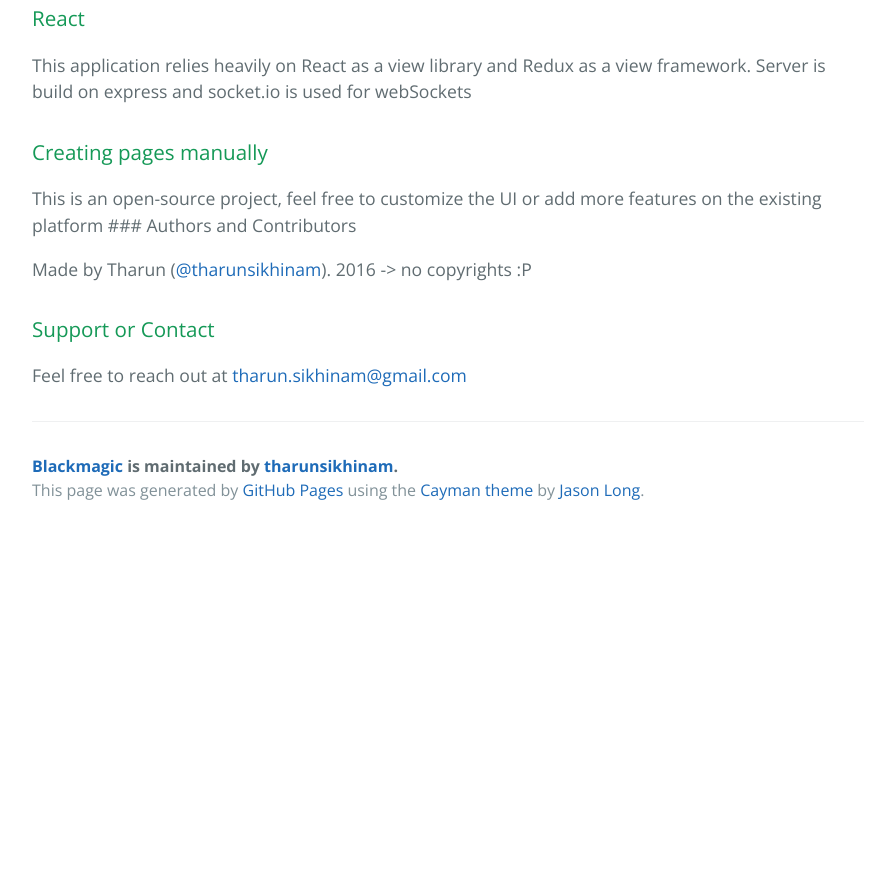
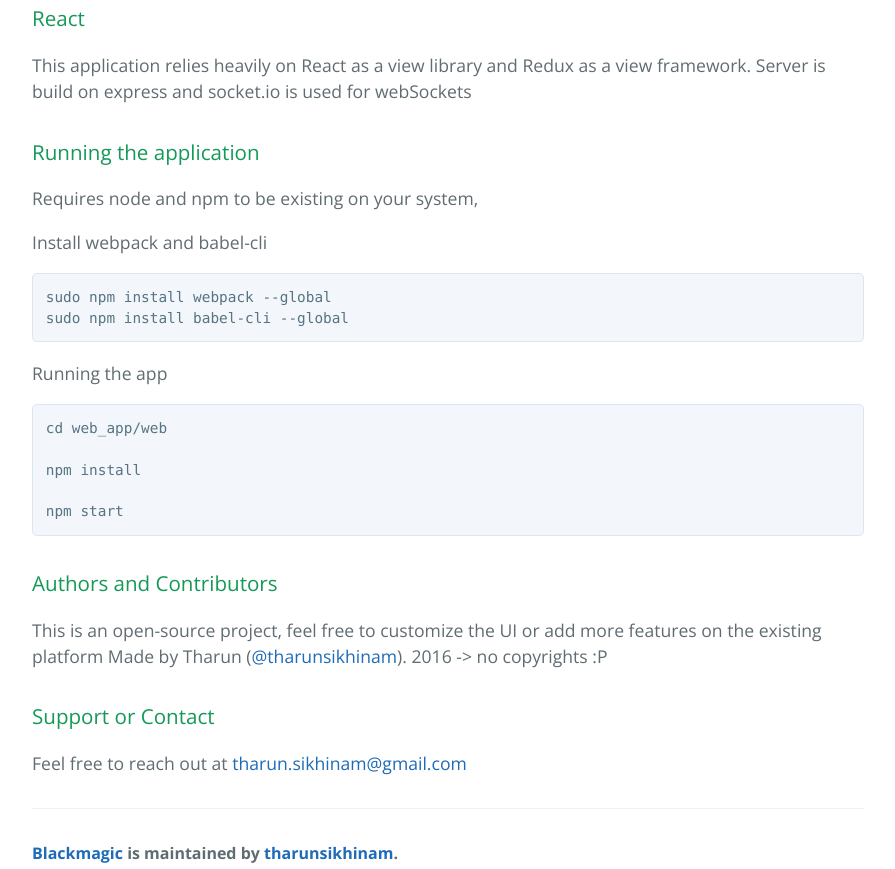
Before and after one commit to tharunsikhinam/BlackMagic, a plain HTML site: page index.html in a window 1280 px wide. Shown: the part 694-1563 px from the top of the page, without its empty margins (192-1087 px from the left). Before the commit the page ends 1228 px from the top, so only its background shows below. Drawn offline with nearby package versions, Linux system fonts and the light colour scheme.

Commit message:
Create master branch via GitHub

```diff
--- a/index.html
+++ b/index.html
@@ -40,12 +40,30 @@
 Server is build on express and socket.io is used for webSockets</p>
 
 <h3>
-<a id="creating-pages-manually" class="anchor" href="#creating-pages-manually" aria-hidden="true"><span aria-hidden="true" class="octicon octicon-link"></span></a>Creating pages manually</h3>
+<a id="running-the-application" class="anchor" href="#running-the-application" aria-hidden="true"><span aria-hidden="true" class="octicon octicon-link"></span></a>Running the application</h3>
+
+<p>Requires node and npm to be existing on your system,</p>
+
+<p>Install webpack and babel-cli</p>
+
+<pre><code>sudo npm install webpack --global
+sudo npm install babel-cli --global
+</code></pre>
+
+<p>Running the app</p>
+
+<pre><code>cd web_app/web
+
+npm install
+
+npm start
+</code></pre>
+
+<h3>
+<a id="authors-and-contributors" class="anchor" href="#authors-and-contributors" aria-hidden="true"><span aria-hidden="true" class="octicon octicon-link"></span></a>Authors and Contributors</h3>
 
 <p>This is an open-source project, feel free to customize the UI or add more features on the existing platform
- ### Authors and Contributors</p>
-
-<p>Made by Tharun (<a href="https://github.com/tharunsikhinam" class="user-mention">@tharunsikhinam</a>). 2016 -&gt; no copyrights :P</p>
+Made by Tharun (<a href="https://github.com/tharunsikhinam" class="user-mention">@tharunsikhinam</a>). 2016 -&gt; no copyrights :P</p>
 
 <h3>
 <a id="support-or-contact" class="anchor" href="#support-or-contact" aria-hidden="true"><span aria-hidden="true" class="octicon octicon-link"></span></a>Support or Contact</h3>
--- a/params.json
+++ b/params.json
@@ -1,6 +1,6 @@
 {
   "name": "Blackmagic",
   "tagline": "Music Application",
-  "body": "### Welcome to BlackMagic\r\n\r\nThis is a simple Music Player with added functionality, built purely using React Redux on Node.js.\r\nIt allows users to\r\n* Play songs from your device\r\n* Host songs on your local network\r\n* Become a DJ\r\n* Mini radio station\r\n* Synchronize the same song to multiple users\r\n\r\n### React\r\n\r\nThis application relies heavily on React as a view library and Redux as a view framework.\r\nServer is build on express and socket.io is used for webSockets\r\n \r\n### Creating pages manually\r\n\r\nThis is an open-source project, feel free to customize the UI or add more features on the existing platform\r\n ### Authors and Contributors\r\n\r\nMade by Tharun (@tharunsikhinam). 2016 -> no copyrights :P\r\n \r\n### Support or Contact\r\n \r\nFeel free to reach out at tharun.sikhinam@gmail.com",
+  "body": "### Welcome to BlackMagic\r\n\r\nThis is a simple Music Player with added functionality, built purely using React Redux on Node.js.\r\nIt allows users to\r\n* Play songs from your device\r\n* Host songs on your local network\r\n* Become a DJ\r\n* Mini radio station\r\n* Synchronize the same song to multiple users\r\n\r\n### React\r\n\r\nThis application relies heavily on React as a view library and Redux as a view framework.\r\nServer is build on express and socket.io is used for webSockets\r\n \r\n### Running the application\r\n\r\nRequires node and npm to be existing on your system,\r\n\r\nInstall webpack and babel-cli\r\n\r\n    sudo npm install webpack --global\r\n    sudo npm install babel-cli --global\r\n\r\nRunning the app\r\n\r\n    cd web_app/web\r\n\r\n    npm install\r\n\r\n    npm start\r\n\r\n### Authors and Contributors\r\n\r\n\r\nThis is an open-source project, feel free to customize the UI or add more features on the existing platform\r\nMade by Tharun (@tharunsikhinam). 2016 -> no copyrights :P\r\n \r\n### Support or Contact\r\n \r\nFeel free to reach out at tharun.sikhinam@gmail.com",
   "note": "Don't delete this file! It's used internally to help with page regeneration."
 }
```
